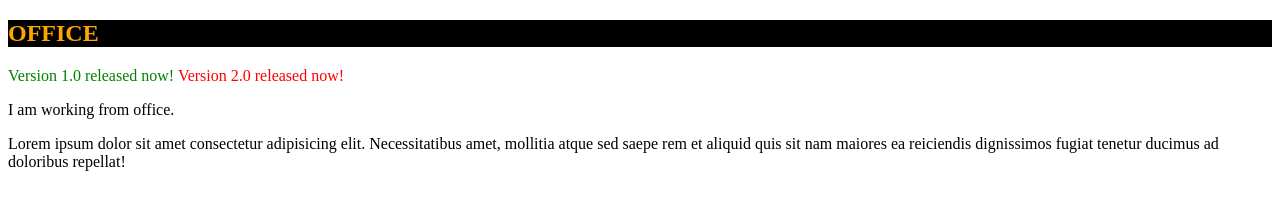
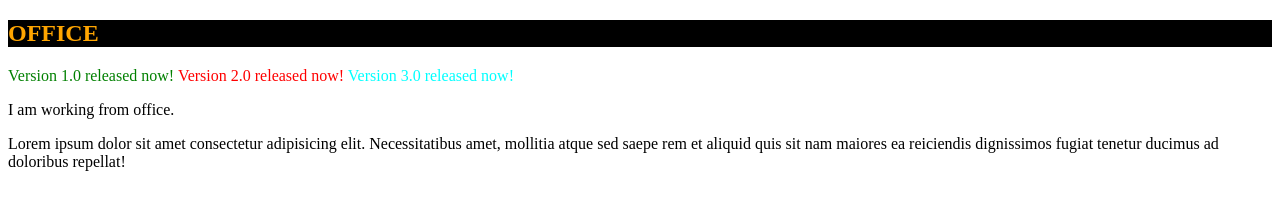
Before and after one commit to Zayar397/zayar-git-test4, a plain HTML site: page index.html in a window 1280 px wide. Drawn offline with Linux system fonts and the light colour scheme.

Commit message:
version 3.0

```diff
--- a/index.html
+++ b/index.html
@@ -10,6 +10,7 @@
     <h2 style="color: orange;">OFFICE</h2>
     <span style="color: green;">Version 1.0 released now!</span>
     <span style="color: red;">Version 2.0 released now!</span>
+    <span style="color: aqua;">Version 3.0 released now!</span>
     <p>I am working from office.</p>
     <p>Lorem ipsum dolor sit amet consectetur adipisicing elit. Necessitatibus amet, mollitia atque sed saepe rem et aliquid quis sit nam maiores ea reiciendis dignissimos fugiat tenetur ducimus ad doloribus repellat!</p>
 </body>
```
